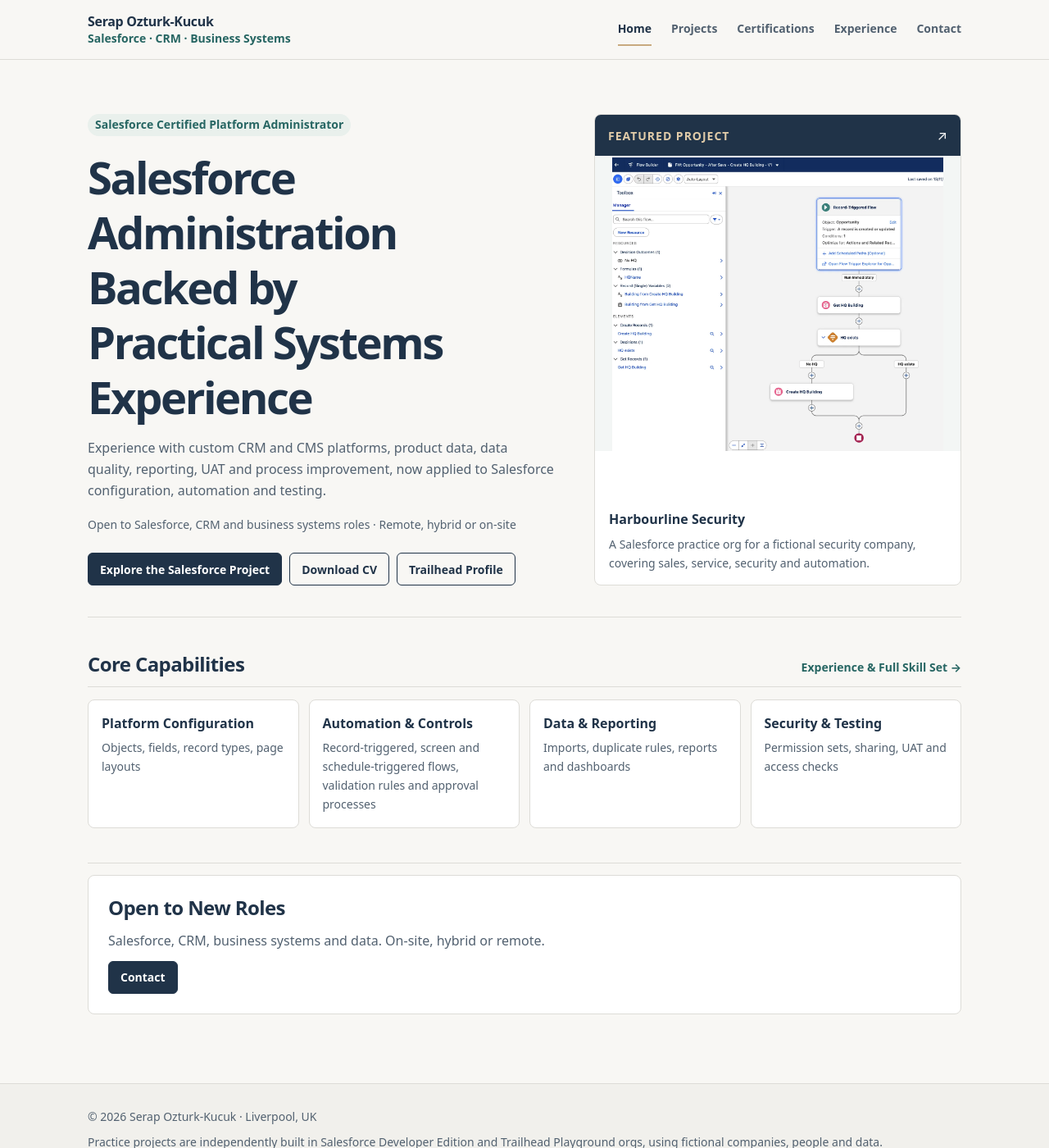
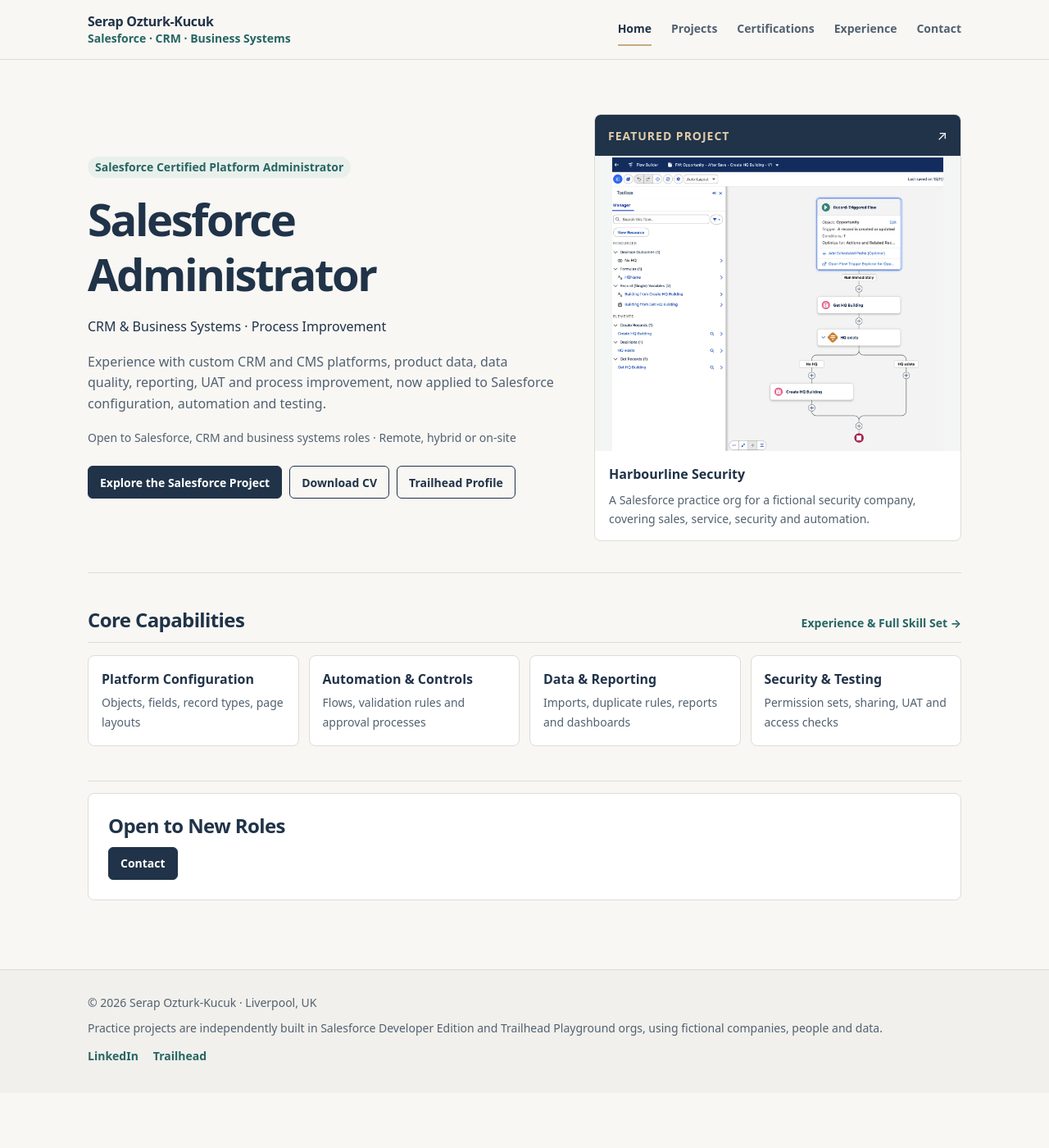
Before and after one commit to serapozturkkucuk/serapozturkkucuk.github.io, a Jekyll site: the page built from index.html, in a window 1280 px wide and 1400 px high. Shown: the whole window at 82% size. Built offline with Jekyll 4.4.1, drawn with Linux system fonts in a browser that asks for light colours.

Commit message:
Apply requested portfolio content and styling changes

```diff
--- a/index.html
+++ b/index.html
@@ -5,7 +5,8 @@ title: Home
 <section class="hero home-hero">
   <div class="hero-copy">
     <span class="pill">Salesforce Certified Platform Administrator</span>
-    <h1>Salesforce Administration Backed by Practical Systems Experience</h1>
+    <h1>Salesforce Administrator</h1>
+    <p class="home-role-line">CRM &amp; Business Systems · Process Improvement</p>
     <p class="lede">Experience with custom CRM and CMS platforms, product data, data quality, reporting, UAT and process improvement, now applied to Salesforce configuration, automation and testing.</p>
     <p class="muted home-location">Open to Salesforce, CRM and business systems roles · Remote, hybrid or on-site</p>
     <div class="actions">
@@ -28,7 +29,7 @@ title: Home
   </div>
   <ul class="home-skill-grid">
     <li><strong>Platform Configuration</strong><span>Objects, fields, record types, page layouts</span></li>
-    <li><strong>Automation &amp; Controls</strong><span>Record-triggered, screen and schedule-triggered flows, validation rules and approval processes</span></li>
+    <li><strong>Automation &amp; Controls</strong><span>Flows, validation rules and approval processes</span></li>
     <li><strong>Data &amp; Reporting</strong><span>Imports, duplicate rules, reports and dashboards</span></li>
     <li><strong>Security &amp; Testing</strong><span>Permission sets, sharing, UAT and access checks</span></li>
   </ul>
@@ -37,7 +38,6 @@ title: Home
 <section class="home-end-links" aria-labelledby="open-roles-heading">
   <div class="contact-cta">
     <h2 id="open-roles-heading">Open to New Roles</h2>
-    <p>Salesforce, CRM, business systems and data. On-site, hybrid or remote.</p>
     <a class="btn primary" href="{{ '/contact/' | relative_url }}">Contact</a>
   </div>
 </section>
```
